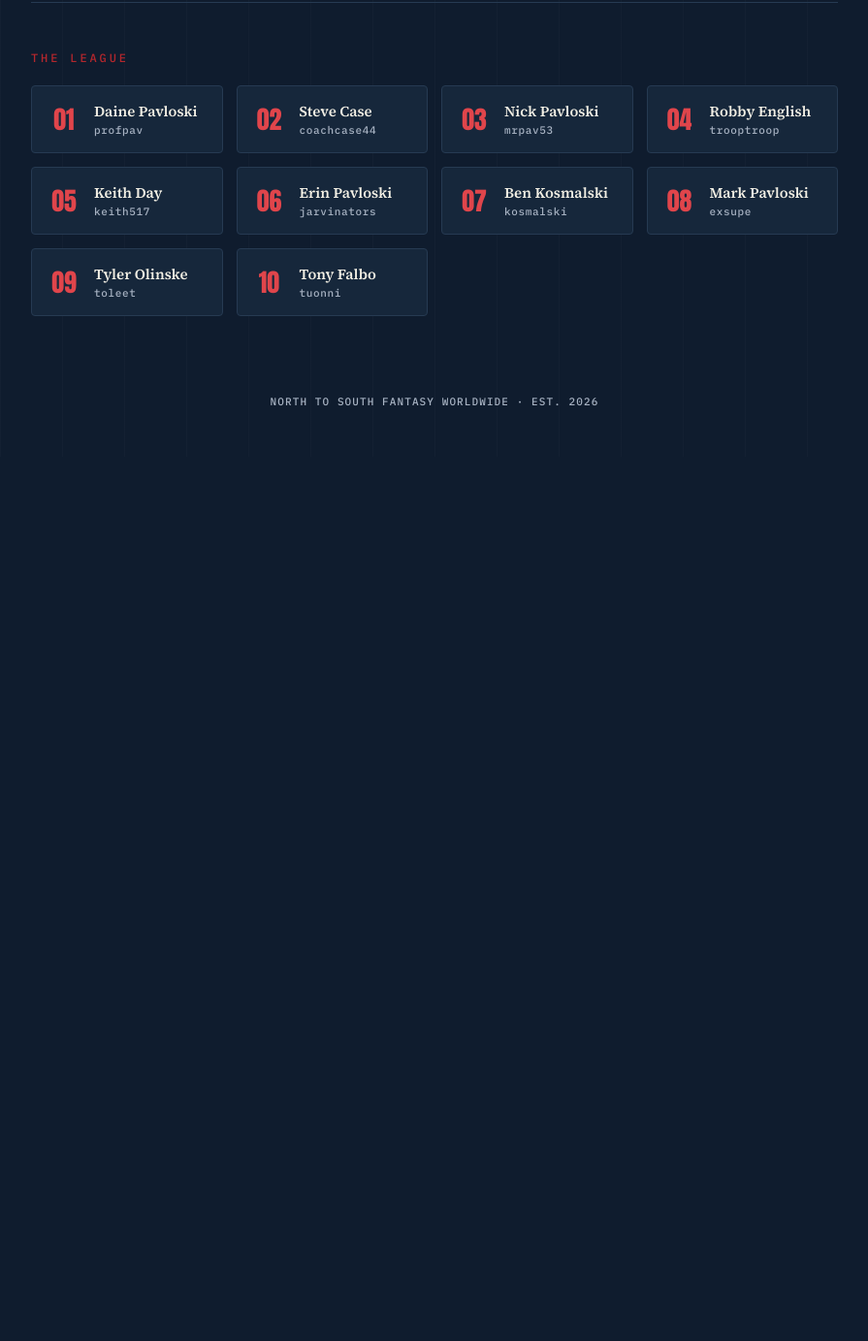
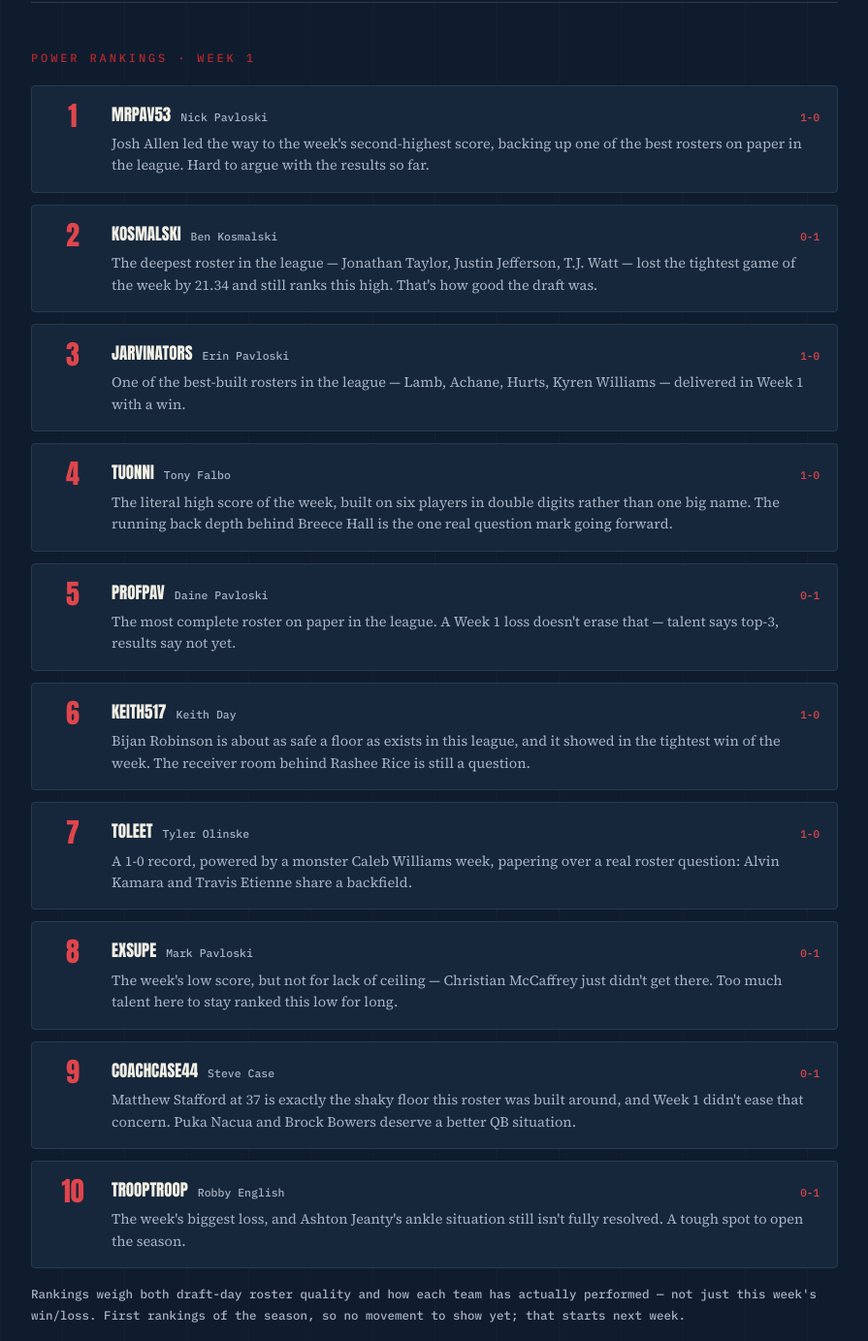
Before and after one commit to dpavloski/NSFWFantasyFootball, a website: page index.html in a window 1280 px wide. Shown: the part 2417-3800 px from the top of the page at 97% size, without its empty margins (192-1087 px from the left). Before the commit the page ends 2888 px from the top, so only its background shows below. Drawn offline with Linux system fonts and the light colour scheme.

Commit message:
Update index.html

```diff
--- a/index.html
+++ b/index.html
@@ -256,6 +256,70 @@
     color: var(--chalk-dim);
     text-transform: uppercase;
   }
+
+  .pr-list {
+    display: flex;
+    flex-direction: column;
+    gap: 12px;
+  }
+  .pr-row {
+    display: grid;
+    grid-template-columns: 48px 1fr;
+    gap: 16px;
+    background: var(--slate);
+    border: 1px solid var(--line);
+    border-radius: 4px;
+    padding: 16px 18px;
+  }
+  .pr-rank {
+    font-family: 'Anton', sans-serif;
+    font-size: 28px;
+    color: var(--red-bright);
+    text-align: center;
+    line-height: 1;
+  }
+  .pr-head {
+    display: flex;
+    align-items: baseline;
+    gap: 10px;
+    flex-wrap: wrap;
+    margin-bottom: 6px;
+  }
+  .pr-team {
+    font-family: 'Anton', sans-serif;
+    font-size: 17px;
+    text-transform: uppercase;
+    color: var(--chalk);
+  }
+  .pr-mgr {
+    font-family: 'IBM Plex Mono', monospace;
+    font-size: 11.5px;
+    color: var(--chalk-dim);
+  }
+  .pr-record {
+    font-family: 'IBM Plex Mono', monospace;
+    font-size: 11px;
+    color: var(--red-bright);
+    margin-left: auto;
+  }
+  .pr-body p {
+    margin: 0;
+    color: var(--chalk-dim);
+    font-size: 14.5px;
+  }
+  .pr-note {
+    margin-top: 16px;
+    color: var(--chalk-dim);
+    font-size: 12.5px;
+    font-family: 'IBM Plex Mono', monospace;
+    line-height: 1.7;
+  }
+
+  @media (max-width: 480px) {
+    .pr-row { grid-template-columns: 36px 1fr; }
+    .pr-rank { font-size: 22px; }
+    .pr-record { margin-left: 0; }
+  }
 </style>
 </head>
 <body>
@@ -312,20 +376,92 @@
       </div>
     </section>
 
-    <section id="league">
-      <p class="eyebrow">The League</p>
-      <div class="roster">
-        <div class="player"><span class="num">01</span><div class="who"><div class="name">Daine Pavloski</div><div class="handle">ProfPav</div></div></div>
-        <div class="player"><span class="num">02</span><div class="who"><div class="name">Steve Case</div><div class="handle">coachcase44</div></div></div>
-        <div class="player"><span class="num">03</span><div class="who"><div class="name">Nick Pavloski</div><div class="handle">MrPav53</div></div></div>
-        <div class="player"><span class="num">04</span><div class="who"><div class="name">Robby English</div><div class="handle">Trooptroop</div></div></div>
-        <div class="player"><span class="num">05</span><div class="who"><div class="name">Keith Day</div><div class="handle">Keith517</div></div></div>
-        <div class="player"><span class="num">06</span><div class="who"><div class="name">Erin Pavloski</div><div class="handle">Jarvinators</div></div></div>
-        <div class="player"><span class="num">07</span><div class="who"><div class="name">Ben Kosmalski</div><div class="handle">Kosmalski</div></div></div>
-        <div class="player"><span class="num">08</span><div class="who"><div class="name">Mark Pavloski</div><div class="handle">ExSupe</div></div></div>
-        <div class="player"><span class="num">09</span><div class="who"><div class="name">Tyler Olinske</div><div class="handle">TOleet</div></div></div>
-        <div class="player"><span class="num">10</span><div class="who"><div class="name">Tony Falbo</div><div class="handle">tuonni</div></div></div>
+    <section id="power-rankings">
+      <p class="eyebrow">Power Rankings &middot; Week 1</p>
+      <div class="pr-list">
+
+        <div class="pr-row">
+          <div class="pr-rank">1</div>
+          <div class="pr-body">
+            <div class="pr-head"><span class="pr-team">MrPav53</span><span class="pr-mgr">Nick Pavloski</span><span class="pr-record">1-0</span></div>
+            <p>Josh Allen led the way to the week's second-highest score, backing up one of the best rosters on paper in the league. Hard to argue with the results so far.</p>
+          </div>
+        </div>
+
+        <div class="pr-row">
+          <div class="pr-rank">2</div>
+          <div class="pr-body">
+            <div class="pr-head"><span class="pr-team">Kosmalski</span><span class="pr-mgr">Ben Kosmalski</span><span class="pr-record">0-1</span></div>
+            <p>The deepest roster in the league — Jonathan Taylor, Justin Jefferson, T.J. Watt — lost the tightest game of the week by 21.34 and still ranks this high. That's how good the draft was.</p>
+          </div>
+        </div>
+
+        <div class="pr-row">
+          <div class="pr-rank">3</div>
+          <div class="pr-body">
+            <div class="pr-head"><span class="pr-team">Jarvinators</span><span class="pr-mgr">Erin Pavloski</span><span class="pr-record">1-0</span></div>
+            <p>One of the best-built rosters in the league — Lamb, Achane, Hurts, Kyren Williams — delivered in Week 1 with a win.</p>
+          </div>
+        </div>
+
+        <div class="pr-row">
+          <div class="pr-rank">4</div>
+          <div class="pr-body">
+            <div class="pr-head"><span class="pr-team">tuonni</span><span class="pr-mgr">Tony Falbo</span><span class="pr-record">1-0</span></div>
+            <p>The literal high score of the week, built on six players in double digits rather than one big name. The running back depth behind Breece Hall is the one real question mark going forward.</p>
+          </div>
+        </div>
+
+        <div class="pr-row">
+          <div class="pr-rank">5</div>
+          <div class="pr-body">
+            <div class="pr-head"><span class="pr-team">ProfPav</span><span class="pr-mgr">Daine Pavloski</span><span class="pr-record">0-1</span></div>
+            <p>The most complete roster on paper in the league. A Week 1 loss doesn't erase that — talent says top-3, results say not yet.</p>
+          </div>
+        </div>
+
+        <div class="pr-row">
+          <div class="pr-rank">6</div>
+          <div class="pr-body">
+            <div class="pr-head"><span class="pr-team">Keith517</span><span class="pr-mgr">Keith Day</span><span class="pr-record">1-0</span></div>
+            <p>Bijan Robinson is about as safe a floor as exists in this league, and it showed in the tightest win of the week. The receiver room behind Rashee Rice is still a question.</p>
+          </div>
+        </div>
+
+        <div class="pr-row">
+          <div class="pr-rank">7</div>
+          <div class="pr-body">
+            <div class="pr-head"><span class="pr-team">TOleet</span><span class="pr-mgr">Tyler Olinske</span><span class="pr-record">1-0</span></div>
+            <p>A 1-0 record, powered by a monster Caleb Williams week, papering over a real roster question: Alvin Kamara and Travis Etienne share a backfield.</p>
+          </div>
+        </div>
+
+        <div class="pr-row">
+          <div class="pr-rank">8</div>
+          <div class="pr-body">
+            <div class="pr-head"><span class="pr-team">ExSupe</span><span class="pr-mgr">Mark Pavloski</span><span class="pr-record">0-1</span></div>
+            <p>The week's low score, but not for lack of ceiling — Christian McCaffrey just didn't get there. Too much talent here to stay ranked this low for long.</p>
+          </div>
+        </div>
+
+        <div class="pr-row">
+          <div class="pr-rank">9</div>
+          <div class="pr-body">
+            <div class="pr-head"><span class="pr-team">coachcase44</span><span class="pr-mgr">Steve Case</span><span class="pr-record">0-1</span></div>
+            <p>Matthew Stafford at 37 is exactly the shaky floor this roster was built around, and Week 1 didn't ease that concern. Puka Nacua and Brock Bowers deserve a better QB situation.</p>
+          </div>
+        </div>
+
+        <div class="pr-row">
+          <div class="pr-rank">10</div>
+          <div class="pr-body">
+            <div class="pr-head"><span class="pr-team">Trooptroop</span><span class="pr-mgr">Robby English</span><span class="pr-record">0-1</span></div>
+            <p>The week's biggest loss, and Ashton Jeanty's ankle situation still isn't fully resolved. A tough spot to open the season.</p>
+          </div>
+        </div>
+
       </div>
+      <p class="pr-note">Rankings weigh both draft-day roster quality and how each team has actually performed — not just this week's win/loss. First rankings of the season, so no movement to show yet; that starts next week.</p>
     </section>
 
   </div>
```
